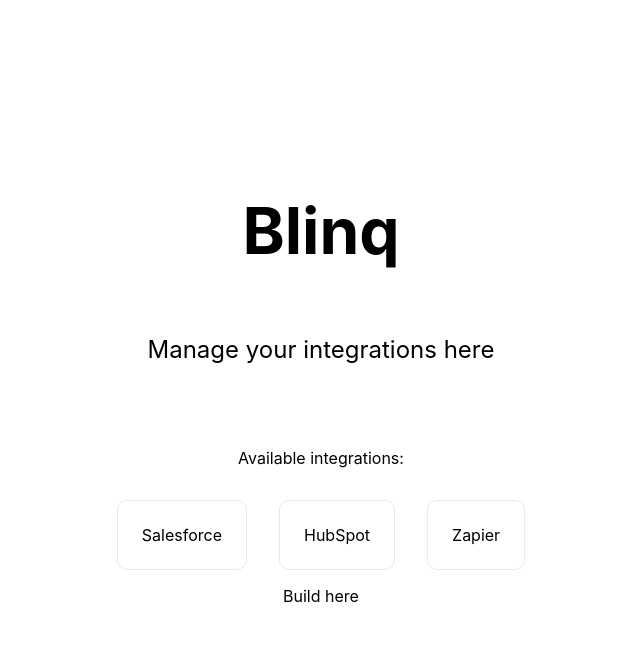
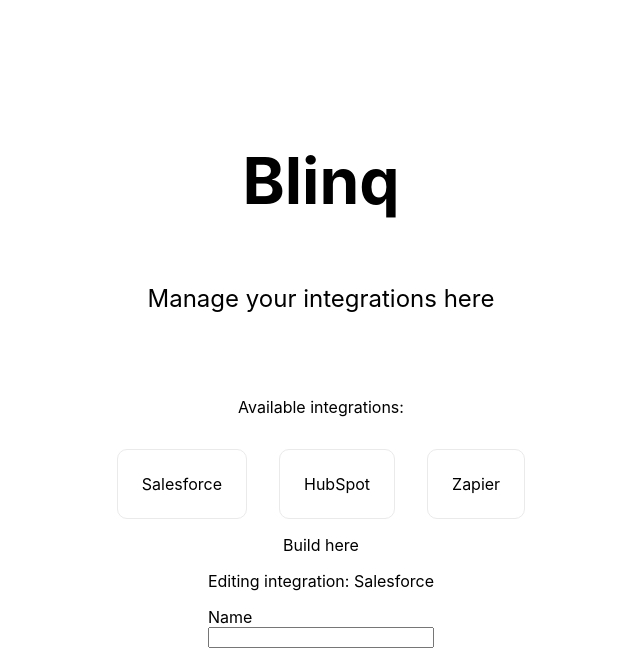
Before and after one commit to PatrickGHub/nextjs-code-test, a Next.js app: page / in a window 1280 px wide. Both pictures are taken after a click on the element "Salesforce". Shown: the top 662 px of the page, without its empty margins (319-959 px from the left). Built offline with nearby package versions, Linux system fonts and the light colour scheme.

Commit message:
Add form component

```diff
--- /dev/null
+++ b/components/Form/form.module.css
@@ -0,0 +1,4 @@
+.field {
+  display: grid;
+  margin-bottom: 0.5em;
+}
--- /dev/null
+++ b/components/Form/index.tsx
@@ -0,0 +1,38 @@
+import styles from "./Form.module.css"
+
+interface IntegrationInterface {
+  integration: 'Salesforce' | 'HubSpot' | 'Zapier'
+}
+
+const Form = ({integration}: IntegrationInterface) => {
+  if (!integration) {
+    return (
+      <div>
+        Please select an integration
+      </div>
+    )
+  }
+
+  return (
+    <form action="">
+      <p>Editing integration: {integration}</p>
+      <div
+        className={styles.field}
+      >
+        <label
+          htmlFor='name'
+          className={styles.label}
+        >
+          Name
+        </label>
+
+        <input
+          type='text'
+          id='name'
+        />
+      </div>
+    </form>
+  )
+}
+
+export default Form
--- /dev/null
+++ b/components/index.ts
@@ -0,0 +1,5 @@
+import Form from './Form'
+
+export {
+  Form
+}
--- a/pages/index.tsx
+++ b/pages/index.tsx
@@ -1,8 +1,8 @@
 import { useState } from "react";
 import type { NextPage } from "next";
 import Head from "next/head";
-import Image from "next/image";
 import styles from "../styles/Home.module.css";
+import { Form } from '../components'
 
 const availableIntegrations: string[] = [
   'Salesforce',
@@ -45,6 +45,8 @@
         </div>
 
         <div className={styles.grid}>Build here</div>
+
+        <Form integration={selectedIntegration} />
       </main>
     </div>
   );
```
